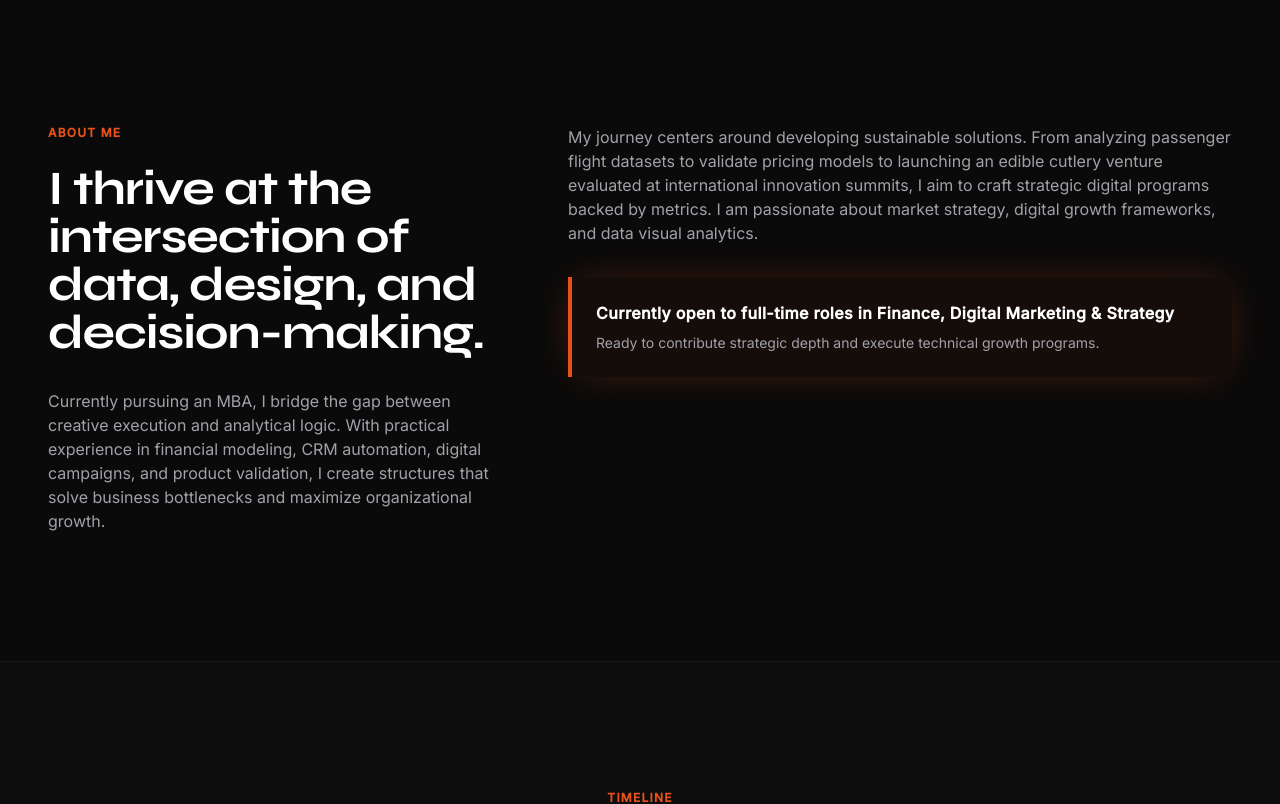
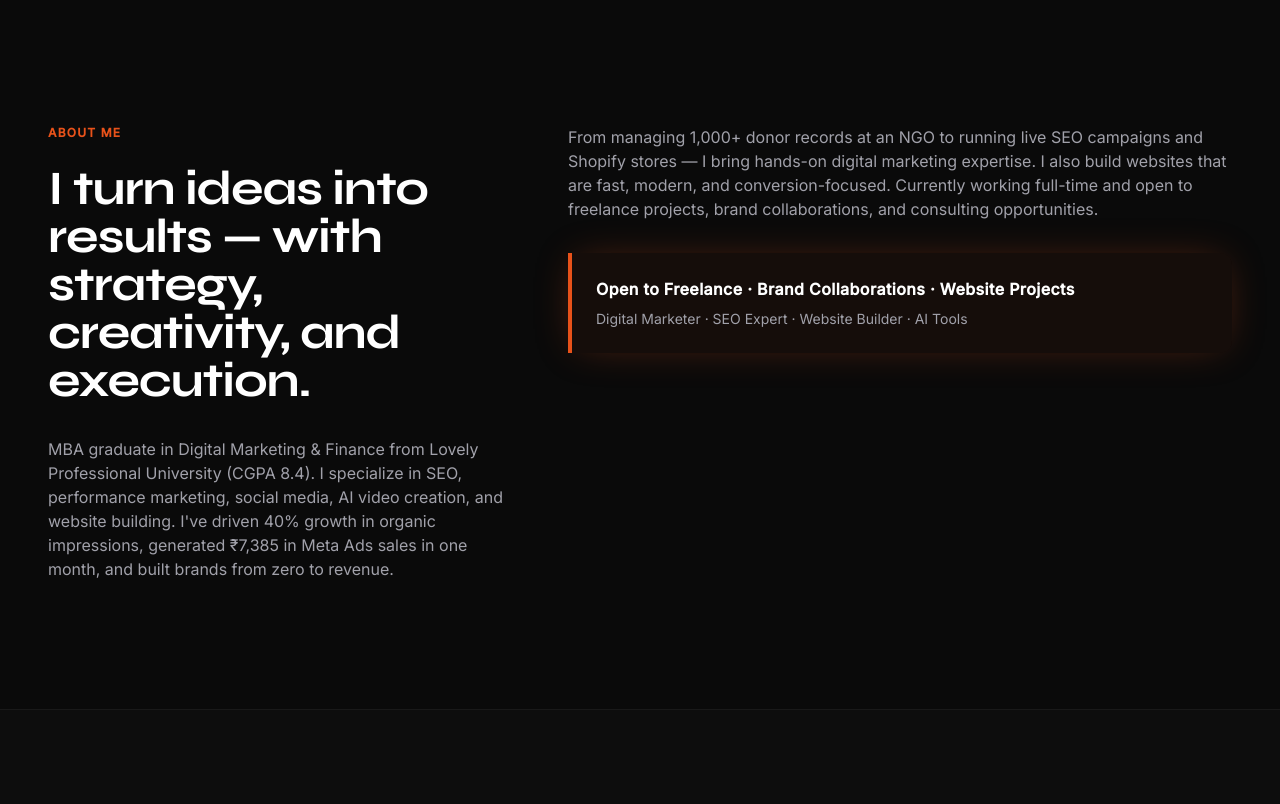
Before and after one commit to Rahulrai09/Rahul-Portfolio, a Next.js app: page / in a window 1280 px wide. Shown: the part 920-1724 px from the top of the page. Built offline with nearby package versions, Linux system fonts and the light colour scheme.

Commit message:
update about section

```diff
--- a/src/app/page.tsx
+++ b/src/app/page.tsx
@@ -229,23 +229,23 @@ export default function Home() {
           <div className="md:col-span-5 flex flex-col gap-6">
             <span className="text-xs uppercase tracking-widest text-acc font-semibold">About Me</span>
             <h2 className="text-3xl md:text-5xl font-syne font-bold leading-tight tracking-tight">
-              I thrive at the intersection of data, design, and decision-making.
+              I turn ideas into results — with strategy, creativity, and execution.
             </h2>
             <p className="text-zinc-400 text-sm md:text-base leading-relaxed mt-2">
-              Currently pursuing an MBA, I bridge the gap between creative execution and analytical logic. With practical experience in financial modeling, CRM automation, digital campaigns, and product validation, I create structures that solve business bottlenecks and maximize organizational growth.
+              MBA graduate in Digital Marketing & Finance from Lovely Professional University (CGPA 8.4). I specialize in SEO, performance marketing, social media, AI video creation, and website building. I&apos;ve driven 40% growth in organic impressions, generated ₹7,385 in Meta Ads sales in one month, and built brands from zero to revenue.
             </p>
           </div>
 
           <div className="md:col-span-7 flex flex-col gap-8">
             <p className="text-zinc-400 text-sm md:text-base leading-relaxed">
-              My journey centers around developing sustainable solutions. From analyzing passenger flight datasets to validate pricing models to launching an edible cutlery venture evaluated at international innovation summits, I aim to craft strategic digital programs backed by metrics. I am passionate about market strategy, digital growth frameworks, and data visual analytics.
+              From managing 1,000+ donor records at an NGO to running live SEO campaigns and Shopify stores — I bring hands-on digital marketing expertise. I also build websites that are fast, modern, and conversion-focused. Currently working full-time and open to freelance projects, brand collaborations, and consulting opportunities.
             </p>
             <div className="p-6 border-l-4 border-acc bg-acc/5 rounded-r-xl accent-glow flex flex-col gap-2">
               <span className="text-white font-bold text-sm md:text-base tracking-wide">
-                Currently open to full-time roles in Finance, Digital Marketing & Strategy
+                Open to Freelance · Brand Collaborations · Website Projects
               </span>
               <span className="text-zinc-400 text-xs md:text-sm">
-                Ready to contribute strategic depth and execute technical growth programs.
+                Digital Marketer · SEO Expert · Website Builder · AI Tools
               </span>
             </div>
           </div>
```
